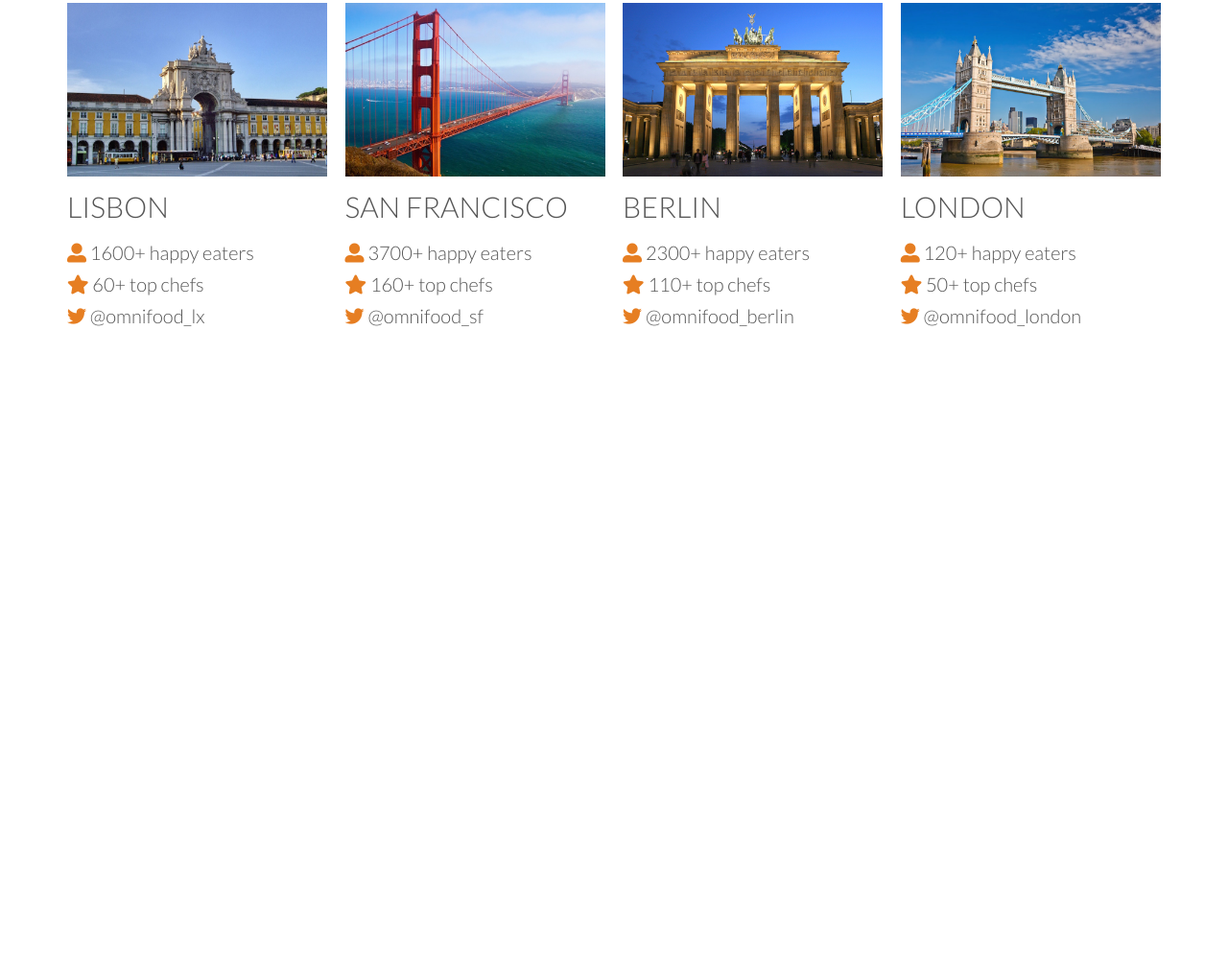
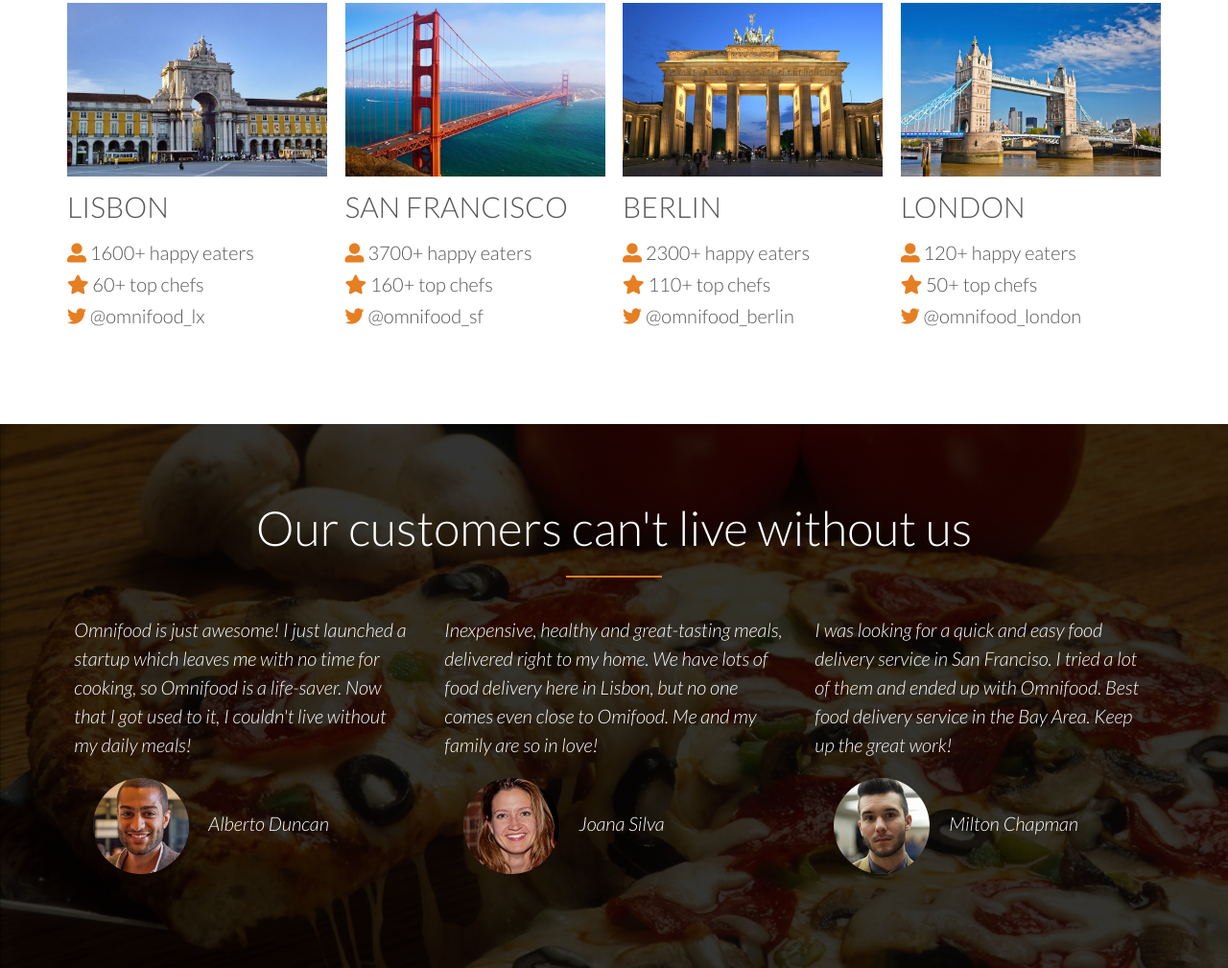
Before and after one commit to vnscriptkid/food-landing-page-project, a plain HTML site: page index.html in a window 1280 px wide. Shown: the part 3086-4095 px from the top of the page at 96% size. Before the commit the page ends 3528 px from the top, so only its background shows below. Drawn offline with Linux system fonts and the light colour scheme.

Commit message:
finish ui of testimonial section

```diff
--- a/index.html
+++ b/index.html
@@ -6,6 +6,7 @@
 	<link rel="stylesheet" type="text/css" href="vendors/css/col.css">
 	<link rel="stylesheet" type="text/css" href="vendors/css/4cols.css">
 	<link rel="stylesheet" type="text/css" href="vendors/css/2cols.css">
+	<link rel="stylesheet" type="text/css" href="vendors/css/3cols.css">
 	<link rel="stylesheet" href="https://use.fontawesome.com/releases/v5.0.13/css/all.css" integrity="sha384-DNOHZ68U8hZfKXOrtjWvjxusGo9WQnrNx2sqG0tfsghAvtVlRW3tvkXWZh58N9jp" crossorigin="anonymous">
 	<link rel="stylesheet" type="text/css" href="resources/css/style.css">
 	<link href="https://fonts.googleapis.com/css?family=Lato:100,300,300i,400" rel="stylesheet">
@@ -200,5 +201,31 @@
 			</div>
 		</div>
 	</section>
+
+	<section class="testimonial-section">
+		<div class="row">
+			<h2 class="section-heading">Our customers can't live without us</h2>
+		</div>
+		<div class="row group">
+			<div class="col span_1_of_3">
+				<blockquote class="testimonial-section__quote">
+					Omnifood is just awesome! I just launched a startup which leaves me with no time for cooking, so Omnifood is a life-saver. Now that I got used to it, I couldn't live without my daily meals!
+					<cite><img src="resources/img/customer-1.jpg" alt="Alberto Duncan">Alberto Duncan</cite>
+				</blockquote>
+			</div>
+			<div class="col span_1_of_3">
+				<blockquote class="testimonial-section__quote">
+					Inexpensive, healthy and great-tasting meals, delivered right to my home. We have lots of food delivery here in Lisbon, but no one comes even close to Omifood. Me and my family are so in love!
+					<cite><img src="resources/img/customer-2.jpg" alt="Joana Silva">Joana Silva</cite>
+				</blockquote>
+			</div>
+			<div class="col span_1_of_3">
+				<blockquote class="testimonial-section__quote">
+					I was looking for a quick and easy food delivery service in San Franciso. I tried a lot of them and ended up with Omnifood. Best food delivery service in the Bay Area. Keep up the great work!
+					<cite><img src="resources/img/customer-3.jpg" alt="Milton Chapman">Milton Chapman</cite>
+				</blockquote>
+			</div>
+		</div>
+	</section>
 </body>
 </html>
--- a/resources/css/style.css
+++ b/resources/css/style.css
@@ -51,6 +51,7 @@ header {
 	background-position: center;
 	height: 100vh;
 	position: relative;
+	background-attachment: fixed;
 }
 
 header h1 {
@@ -259,3 +260,30 @@ nav.row {
 .city-section__city-info {
 	margin-bottom: 10px;
 }
+
+/* TESTIMONIAL SECTION */
+.testimonial-section {
+	background-image: linear-gradient(rgba(0, 0, 0, 0.8), rgba(0, 0, 0, 0.8)), url(../img/back-customers.jpg);
+	background-size: cover;
+	color: white;
+	background-attachment: fixed;
+}
+
+.testimonial-section__quote {
+	padding: 2%;
+	font-style: italic;
+	line-height: 1.5;
+}
+
+.testimonial-section__quote cite {
+	display: block;
+	padding-top: 20px;
+}
+
+.testimonial-section__quote img {
+	border-radius: 50%;
+	height: 100px;
+	margin-right: 20px;
+	margin-left: 20px;
+	vertical-align: middle;
+}
```
